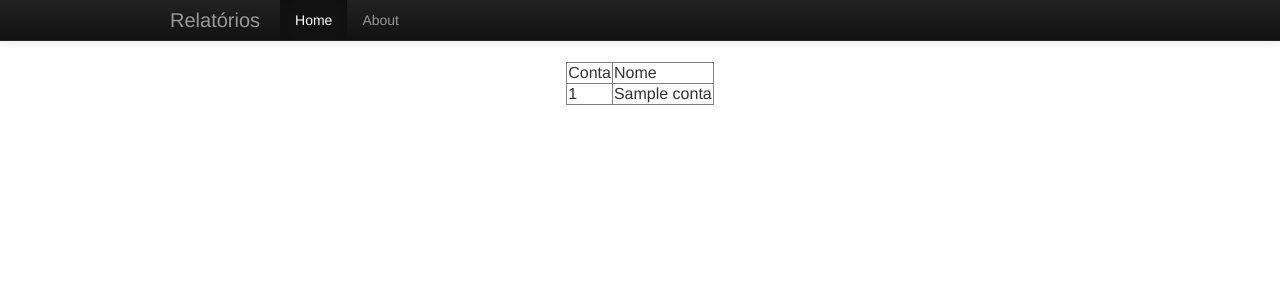
After one commit to deusdaluz/setraif-dcf, a Python web app: template src/dcf/templates/conta_template.html in a window 1280 px wide. The commit adds this page. Shown: the top 300 px of the page. Run offline with Jinja, Linux system fonts and the light colour scheme; the template is opened without the code that fills it: most values are stand-ins (such as "Sample title", 1, 10 or a date in 2020); some libraries are stand-ins or nearby versions.

Commit message:
Modificacao para mostrar a conta do usuario

```diff
--- a/src/dcf/models/__init__.py
+++ b/src/dcf/models/__init__.py
@@ -42,7 +42,7 @@ class ModelWithComputedId(BaseModel):
         return unicode(id)
 
     def _get_id(self):
-        return self.key.name if self.key is not None else None
+        return self.key.string_id() if self.key is not None else None
 
 
 class ModelWithAutogeneratedId(BaseModel):
--- /dev/null
+++ b/src/dcf/templates/conta_template.html
@@ -0,0 +1,27 @@
+{% extends "base.html" %}
+
+
+{% block title %}
+Conta
+{% endblock %}
+
+
+{% block content %}
+
+
+<table border = "1">
+		<tr>
+			<td>Conta</td>
+			<td>Nome</td>
+		<tr>
+
+		<tr>
+		    <td> {{ conta.id }} </td>
+		    <td> {{ conta.nome }} </td>
+
+		</tr>
+
+
+	</table>
+
+{% endblock %}
--- a/src/dcf/templates/list_transacoes.html
+++ b/src/dcf/templates/list_transacoes.html
@@ -18,6 +18,7 @@ Relatório
 			<input name = "idDispositivo" type = "text" class = "tiny-width" placeholder = "Dispositivo" style = "height:30px" value = {{ args['idDispositivo'] }}></input>
 			<input name = "dataInic" type = "date" class = "tiny-width" placeholder = "Data Início" style = "height:30px" value = {{args['dataInic']}}></input>
 			<input name = "dataFim" type = "date" class = "tiny-width" placeholder = "Data Fim" style = "height:30px" value = {{ args['dataFim'] }}></input>
+			<input name = "ehFraude" type = "checkbox" class = "tiny-width" style = "height:30px; margin-right: 10px" value = True></input>
 			<input type="submit" class="btn" value="Pesquisar"></input>
 		</div>
 	</form>
@@ -38,7 +39,7 @@ Relatório
 
 		{% for transacao in transacoes %}
 		<tr>
-		    <td> {{ transacao.idConta }} </td>
+		    <td><a href="/conta?conta={{ transacao.idConta }}"> {{ transacao.idConta }} </a></td>
 		    <td> {{ transacao.idDispositivo }} </td>
 		    <td> {{ transacao.data }} </td>
 		    <td> {{ transacao.valor }} </td>
```
Also changed, not shown: src/dcf/views/helloworld.py (+11 -3 lines).
